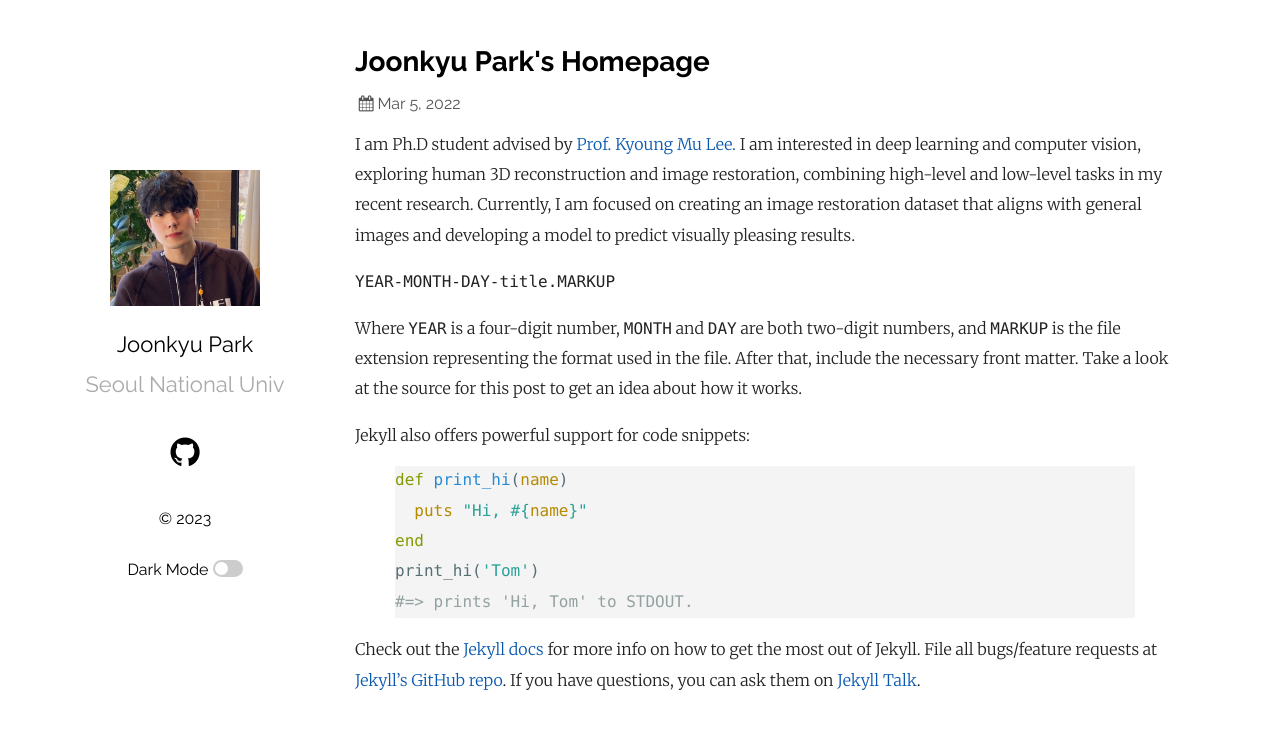
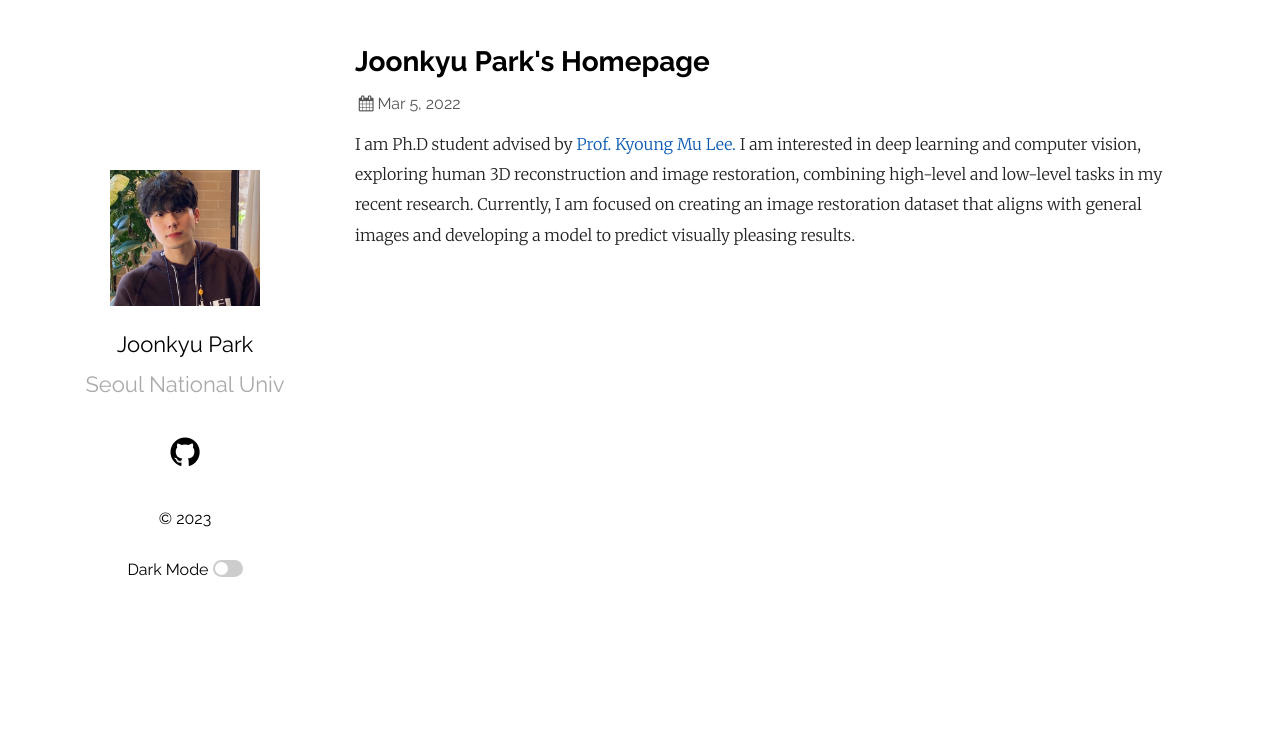
Before and after one commit to jkpark0825/jkpark0825_2.github.io, a Jekyll site: the page built from _posts/2022-03-05-welcome-to-jekyll.markdown, in a window 1280 px wide. Shown: the top 729 px of the page. Built offline with Jekyll 4.4.1, drawn with Linux system fonts in a browser that asks for light colours.

Commit message:
Update 2022-03-05-welcome-to-jekyll.markdown

```diff
--- a/_posts/2022-03-05-welcome-to-jekyll.markdown
+++ b/_posts/2022-03-05-welcome-to-jekyll.markdown
@@ -8,22 +8,6 @@ I am interested in deep learning and computer vision, exploring human 3D reconst
 Currently, I am focused on creating an image restoration dataset that aligns with general images and developing a model to predict visually pleasing results.
 
 
-`YEAR-MONTH-DAY-title.MARKUP`
-
-Where `YEAR` is a four-digit number, `MONTH` and `DAY` are both two-digit numbers, and `MARKUP` is the file extension representing the format used in the file. After that, include the necessary front matter. Take a look at the source for this post to get an idea about how it works.
-
-Jekyll also offers powerful support for code snippets:
-
-{% highlight ruby %}
-def print_hi(name)
-  puts "Hi, #{name}"
-end
-print_hi('Tom')
-#=> prints 'Hi, Tom' to STDOUT.
-{% endhighlight %}
-
-Check out the [Jekyll docs][jekyll-docs] for more info on how to get the most out of Jekyll. File all bugs/feature requests at [Jekyll’s GitHub repo][jekyll-gh]. If you have questions, you can ask them on [Jekyll Talk][jekyll-talk].
-
 [jekyll-docs]: https://jekyllrb.com/docs/home
 [jekyll-gh]:   https://github.com/jekyll/jekyll
 [jekyll-talk]: https://talk.jekyllrb.com/
```
